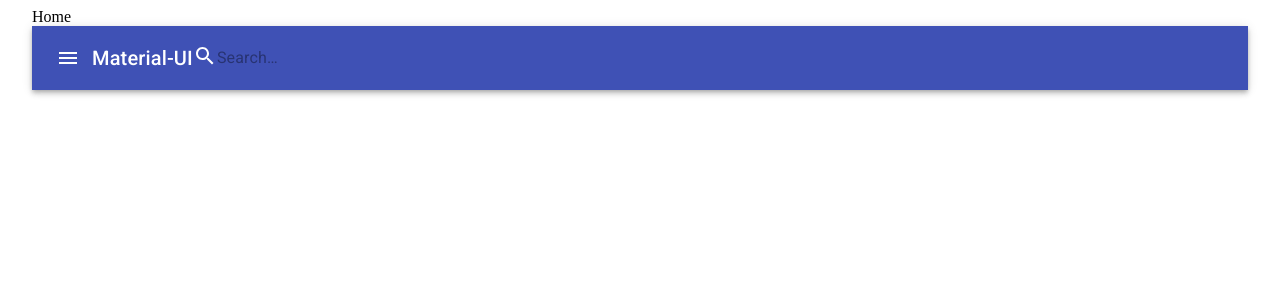
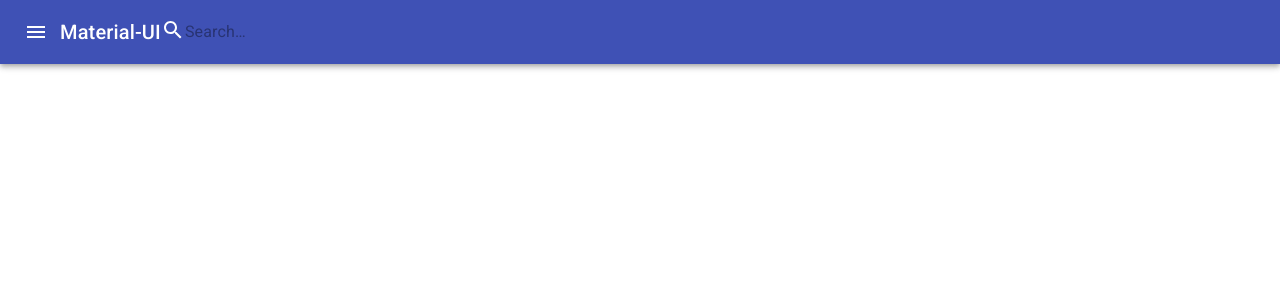
Before and after one commit to alimertcakar/react-clientside-url-shortening, a React (Create React App) app: page / in a window 1280 px wide. Shown: the top 300 px of the page. Built offline with nearby package versions, Linux system fonts and the light colour scheme.

Commit message:
unimportant

```diff
--- a/src/App.js
+++ b/src/App.js
@@ -1,13 +1,19 @@
 import React from 'react';
-import { Container } from '@material-ui/core';
 import { StylesProvider } from '@material-ui/core/styles';
 import Routes from "./components/Router/router.component";
+import { createGlobalStyle } from 'styled-components'
+
+const GlobalStyle = createGlobalStyle`
+  body {
+  margin:0
+  }
+`
+
 function App() {
   return (
     <StylesProvider injectFirst>
-      <Container>
-        <Routes />
-      </Container>
+      <Routes />
+      <GlobalStyle />
     </StylesProvider>
   );
 }
--- a/src/components/Home/home.component.jsx
+++ b/src/components/Home/home.component.jsx
@@ -1,10 +1,12 @@
 import React from "react";
 import AppBar from "../Navigation/AppBar.component";
+import { Container } from "@material-ui/core";
+
 export default () => {
   return (
     <div>
-      Home
       <AppBar />
+      <Container></Container>
     </div>
   );
 };
```
